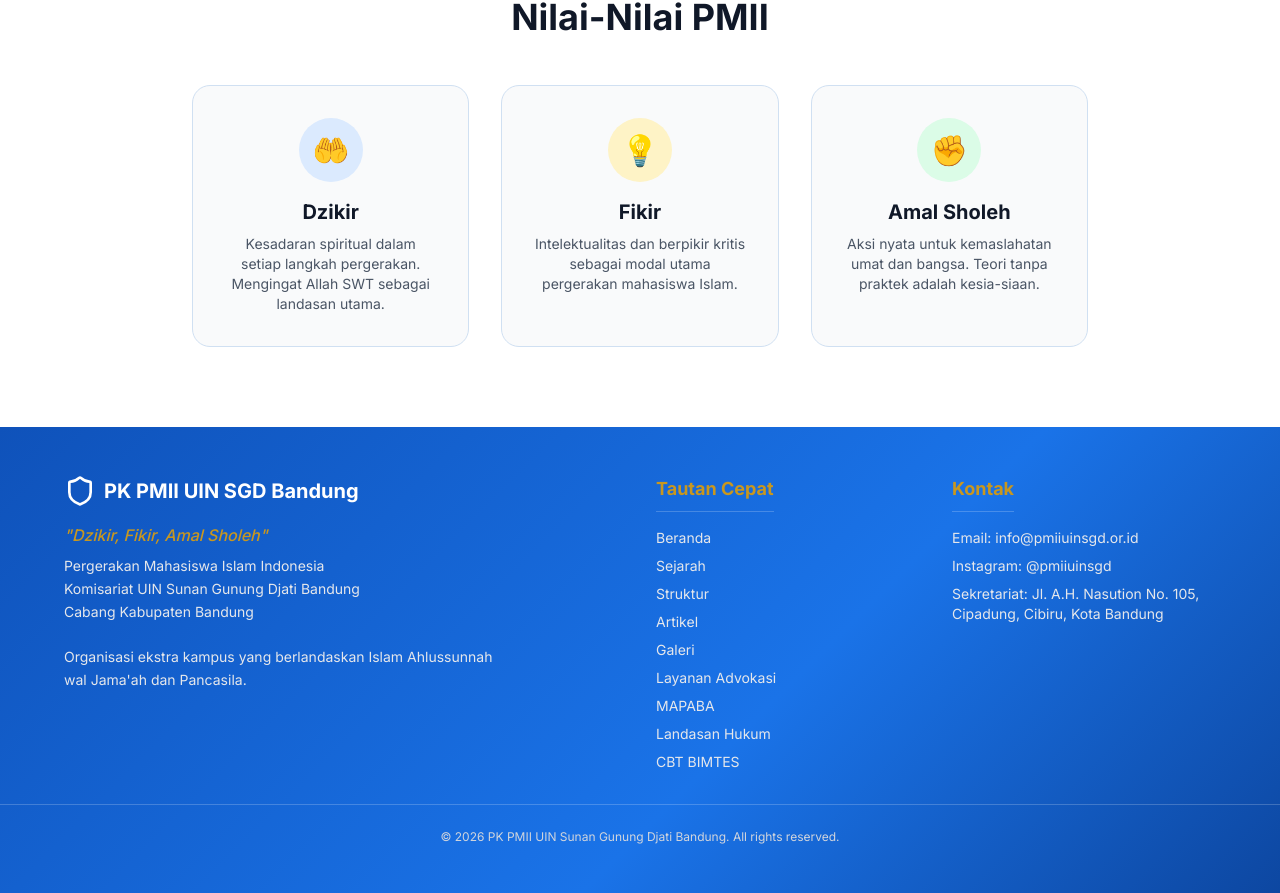
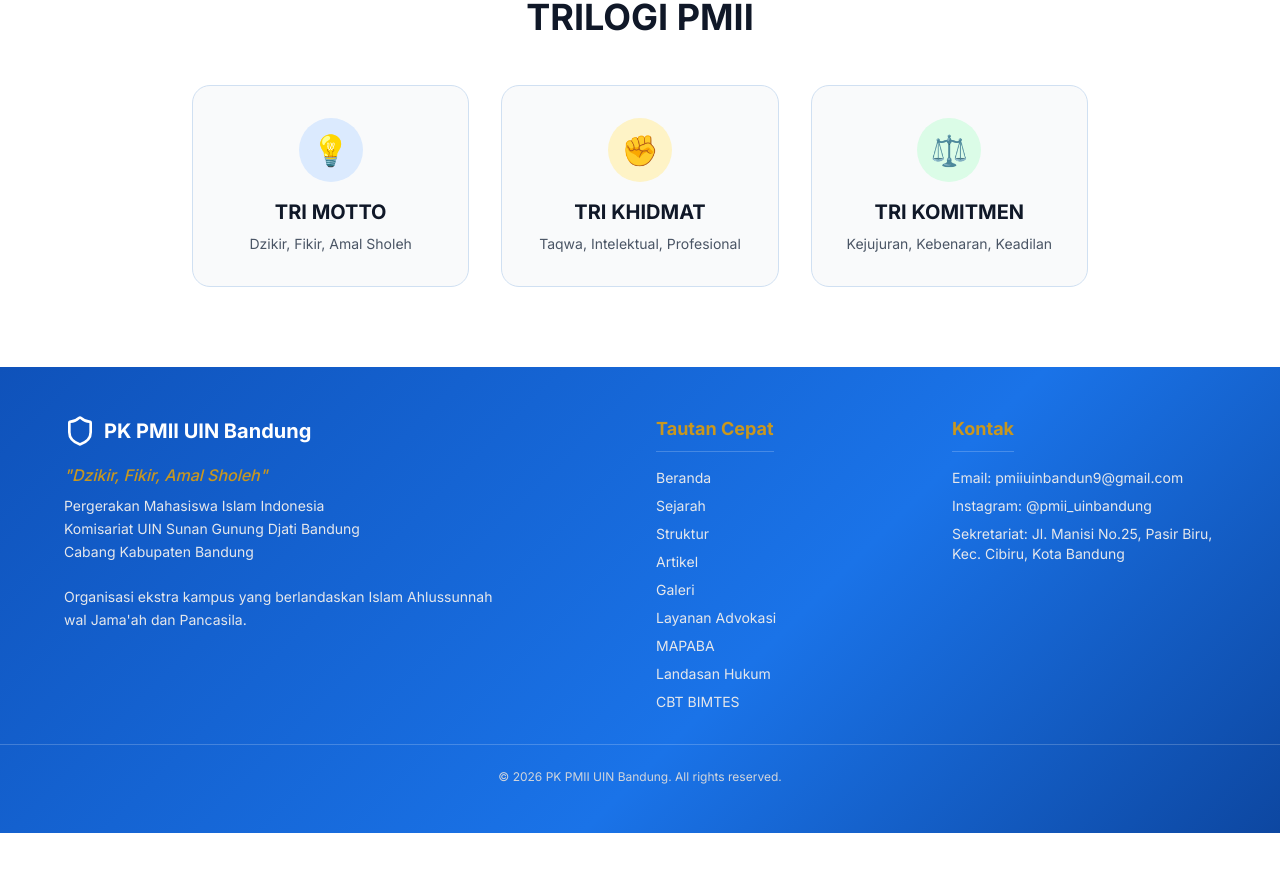
Before and after one commit to risyadaddiva/cbt-bimtes, a Next.js app: page /profil/sejarah in a window 1280 px wide. Shown: the part 2600-3493 px from the top of the page. After the commit the page ends 3433 px from the top, so only its background shows below. Built offline with nearby package versions, Linux system fonts and the light colour scheme; no server answers; a web font is replaced by a local one.

Commit message:
fix: redirect logout to custom domain pmiiuinsgd.site

```diff
--- a/src/app/(site)/landasan-hukum/page.tsx
+++ b/src/app/(site)/landasan-hukum/page.tsx
@@ -4,7 +4,7 @@
 import { Metadata } from 'next';
 
 export const metadata: Metadata = {
-  title: 'Landasan Hukum | PK PMII UIN SGD Bandung',
+  title: 'Landasan Hukum | PK PMII UIN Bandung',
   description: 'Dokumen landasan konstitusional, AD/ART, PO, dan Nilai Dasar Pergerakan PMII.',
 };
 
--- a/src/app/(site)/layout.tsx
+++ b/src/app/(site)/layout.tsx
@@ -12,7 +12,7 @@
           <div className="md:col-span-2">
             <div className="flex items-center gap-2 mb-4">
               <Shield className="h-8 w-8 text-white" />
-              <span className="font-bold text-xl">PK PMII UIN SGD Bandung</span>
+              <span className="font-bold text-xl">PK PMII UIN Bandung</span>
             </div>
             <p className="italic text-pmii-gold mb-2 font-medium">"Dzikir, Fikir, Amal Sholeh"</p>
             <p className="text-sm text-gray-200 max-w-md leading-relaxed">
@@ -45,15 +45,15 @@
           <div>
             <h3 className="font-bold text-lg mb-4 text-pmii-gold border-b border-white/20 pb-2 inline-block">Kontak</h3>
             <ul className="space-y-2 text-sm text-gray-200">
-              <li>Email: info@pmiiuinsgd.or.id</li>
-              <li>Instagram: <Link href="instagram.com/pmii_uinbandung/">@pmiiuinsgd</Link></li>
-              <li>Sekretariat: Jl. A.H. Nasution No. 105, Cipadung, Cibiru, Kota Bandung</li>
+              <li>Email: pmiiuinbandun9@gmail.com</li>
+              <li>Instagram: <Link href="instagram.com/pmii_uinbandung/">@pmii_uinbandung</Link></li>
+              <li>Sekretariat: Jl. Manisi No.25, Pasir Biru, Kec. Cibiru, Kota Bandung</li>
             </ul>
           </div>
         </div>
 
         <div className="border-t border-white/20 mt-8 pt-6 text-center text-xs text-gray-300 px-4">
-          <p>&copy; 2026 PK PMII UIN Sunan Gunung Djati Bandung. All rights reserved.</p>
+          <p>&copy; 2026 PK PMII UIN Bandung. All rights reserved.</p>
         </div>
       </footer>
     </div>
--- a/src/app/(site)/page.tsx
+++ b/src/app/(site)/page.tsx
@@ -247,7 +247,7 @@
                   <Shield className="h-20 w-20 text-pmii-gold mb-6 opacity-80" />
                   <p className="text-2xl md:text-3xl font-[family:var(--font-heading)] font-bold italic leading-snug">
                     "Tumbuh Subur Kader PMII, <br />
-                    Maju Terus PMII"
+                    Masa depan di tanganmu"
                   </p>
                   <div className="mt-8 w-16 h-1 bg-pmii-gold mx-auto"></div>
                   <p className="mt-4 font-semibold tracking-wider uppercase text-sm text-gray-300">
@@ -368,11 +368,11 @@
       <section className="bg-pmii-blue py-16 md:py-24">
         <div className="site-container mx-auto px-4 text-center">
           <p className="text-2xl md:text-4xl lg:text-5xl font-[family:var(--font-heading)] font-bold italic text-white leading-tight max-w-4xl mx-auto drop-shadow-sm">
-            "Terlahir dari Rahim Kampus, <br className="hidden md:block" />{" "}
-            Tumbuh Bersama Umat"
+            "Teguh Pada Prinsip, <br className="hidden md:block" />{" "}
+            Setia Pada Proses"
           </p>
           <div className="mt-8 text-pmii-gold text-lg md:text-xl font-semibold tracking-wider">
-            — PMII
+            — Mahbub Djunaidi
           </div>
         </div>
       </section>
--- a/src/app/(site)/profil/sejarah/page.tsx
+++ b/src/app/(site)/profil/sejarah/page.tsx
@@ -121,37 +121,37 @@
         <div className="site-container mx-auto px-4 text-center">
           <span className="ribbon-label inline-block mb-4 mx-auto">Identitas</span>
           <h2 className="text-3xl md:text-4xl font-bold text-gray-900 mb-12 font-[family:var(--font-heading)]">
-            Nilai-Nilai PMII
+            TRILOGI PMII
           </h2>
 
           <div className="grid grid-cols-1 md:grid-cols-3 gap-8 max-w-4xl mx-auto">
             <div className="bg-gray-50 p-8 rounded-2xl border card-hover">
               <div className="w-16 h-16 bg-blue-100 rounded-full flex items-center justify-center mx-auto mb-4">
-                <span className="text-3xl">🤲</span>
+                <span className="text-3xl">💡</span>
               </div>
-              <h3 className="text-xl font-bold text-gray-900 mb-2">Dzikir</h3>
+              <h3 className="text-xl font-bold text-gray-900 mb-2">TRI MOTTO</h3>
               <p className="text-gray-600 text-sm">
-                Kesadaran spiritual dalam setiap langkah pergerakan. Mengingat Allah SWT sebagai landasan utama.
+                Dzikir, Fikir, Amal Sholeh
               </p>
             </div>
 
             <div className="bg-gray-50 p-8 rounded-2xl border card-hover">
               <div className="w-16 h-16 bg-amber-100 rounded-full flex items-center justify-center mx-auto mb-4">
-                <span className="text-3xl">💡</span>
+                <span className="text-3xl">✊</span>
               </div>
-              <h3 className="text-xl font-bold text-gray-900 mb-2">Fikir</h3>
+              <h3 className="text-xl font-bold text-gray-900 mb-2">TRI KHIDMAT</h3>
               <p className="text-gray-600 text-sm">
-                Intelektualitas dan berpikir kritis sebagai modal utama pergerakan mahasiswa Islam.
+                Taqwa, Intelektual, Profesional
               </p>
             </div>
 
             <div className="bg-gray-50 p-8 rounded-2xl border card-hover">
               <div className="w-16 h-16 bg-green-100 rounded-full flex items-center justify-center mx-auto mb-4">
-                <span className="text-3xl">✊</span>
+                <span className="text-3xl">⚖️</span>
               </div>
-              <h3 className="text-xl font-bold text-gray-900 mb-2">Amal Sholeh</h3>
+              <h3 className="text-xl font-bold text-gray-900 mb-2">TRI KOMITMEN</h3>
               <p className="text-gray-600 text-sm">
-                Aksi nyata untuk kemaslahatan umat dan bangsa. Teori tanpa praktek adalah kesia-siaan.
+                Kejujuran, Kebenaran, Keadilan
               </p>
             </div>
           </div>
--- a/src/app/admin/layout.tsx
+++ b/src/app/admin/layout.tsx
@@ -78,7 +78,7 @@
         <form
           action={async () => {
             "use server";
-            await signOut({ redirectTo: "https://pmiiuinsgd.site" });
+            await signOut({ redirectTo: "/login" });
           }}
           className="mt-2"
         >
--- a/src/app/dashboard/layout.tsx
+++ b/src/app/dashboard/layout.tsx
@@ -35,7 +35,7 @@
             <form
               action={async () => {
                 "use server";
-                await signOut({ redirectTo: "https://pmiiuinsgd.site" });
+                await signOut({ redirectTo: "/login" });
               }}
             >
               <Button variant="ghost" size="sm" type="submit" className="text-muted-foreground hover:text-foreground">
--- a/src/auth.ts
+++ b/src/auth.ts
@@ -86,6 +86,24 @@
     }),
   ],
   callbacks: {
+    async redirect({ url, baseUrl }) {
+      if (url.startsWith("/")) {
+        return url;
+      }
+      try {
+        const parsedUrl = new URL(url);
+        if (
+          parsedUrl.origin === baseUrl ||
+          parsedUrl.hostname === "pmiiuinsgd.site" ||
+          parsedUrl.hostname.endsWith(".pmiiuinsgd.site")
+        ) {
+          return url;
+        }
+      } catch {
+        // invalid URL
+      }
+      return baseUrl;
+    },
     async jwt({ token, user }) {
       if (user) {
         token.id = user.id;
```
